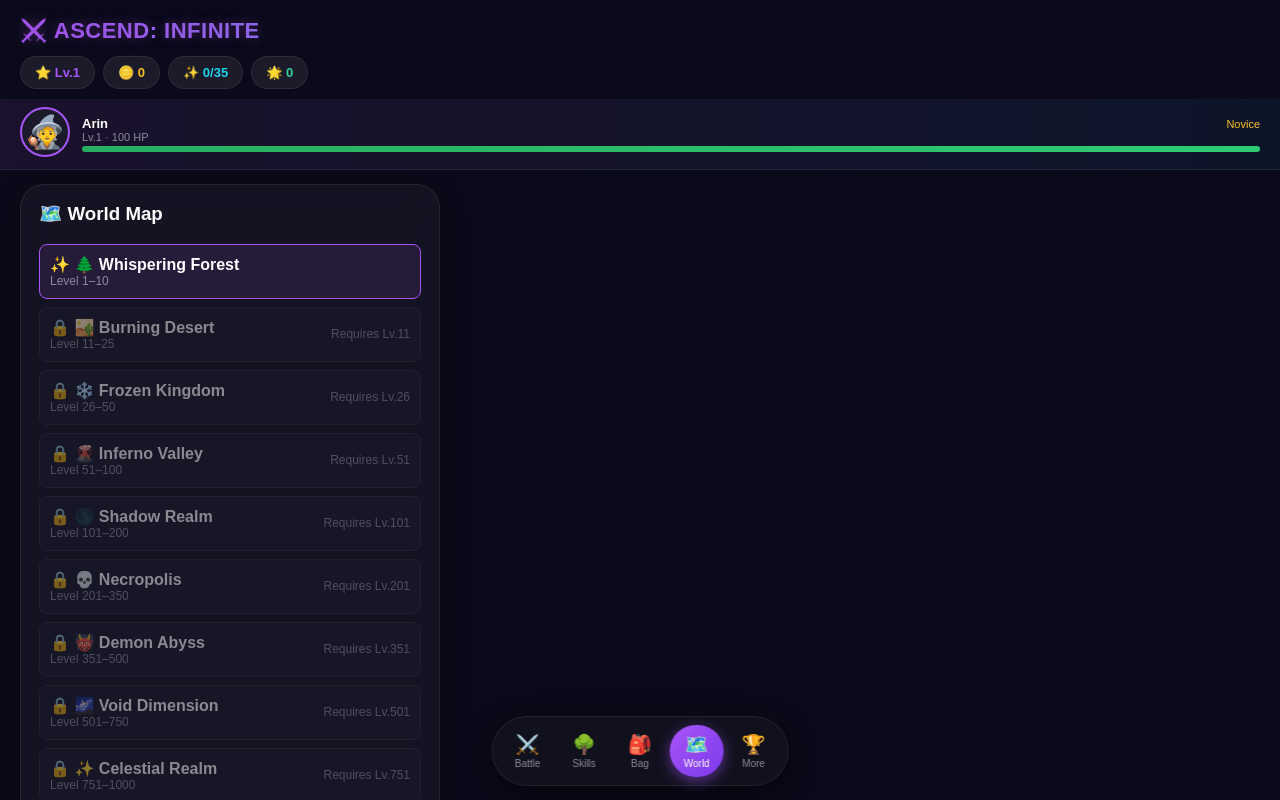
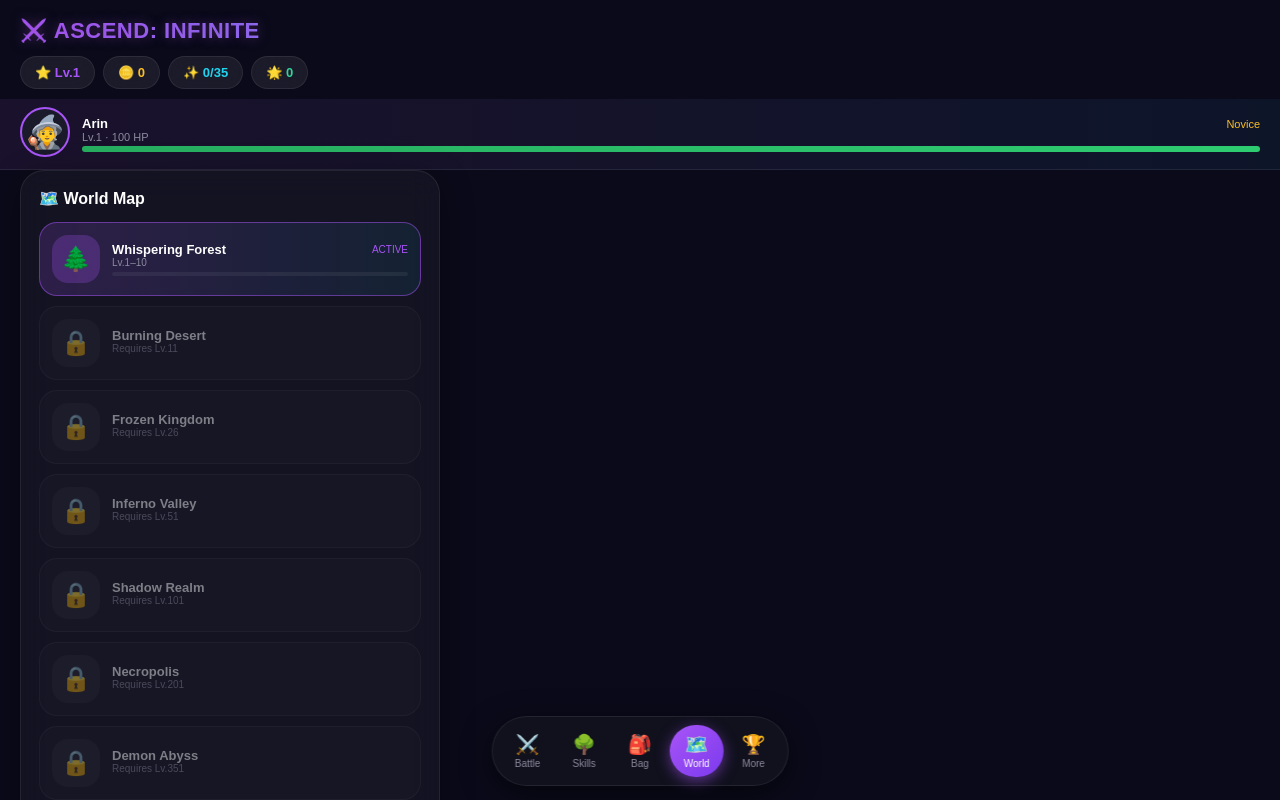
Before and after one commit to baidawi433/ascend-infinite, a React (Vite) app: page / in a window 1280 px wide. Both pictures are taken after a click on the button "🗺️ World". Shown: the top 800 px of the page. Built offline with nearby package versions, Linux system fonts and the light colour scheme.

Commit message:
redesign: inventory grid slots and world map cards

```diff
--- a/src/components/WorldMapPanel.jsx
+++ b/src/components/WorldMapPanel.jsx
@@ -3,43 +3,54 @@ import { areaList } from "../game/areas";
 
 function WorldMapPanel({ gameState, currentAreaId, setCurrentAreaId }) {
   return (
-    <div className="panel-card">
-      <h3 style={{ marginTop: 0 }}>🗺️ World Map</h3>
+    <div className="glass-panel" style={{ padding: "18px", maxWidth: "420px" }}>
+      <h3 style={{ margin: "0 0 14px 0", fontSize: "16px" }}>🗺️ World Map</h3>
+
+      <div style={{ display: "flex", flexDirection: "column", gap: "10px" }}>
         {areaList.map((area) => {
           const isUnlocked = gameState.level >= area.levelRequirement;
           const isActive = area.id === currentAreaId;
-
-        let lockIcon = "🔒";
-        if (isActive) lockIcon = "✨";
-        else if (isUnlocked) lockIcon = "✓";
+          const progress = Math.min(100, Math.max(0, ((gameState.level - area.minLevel) / (area.maxLevel - area.minLevel)) * 100));
 
           return (
             <div
               key={area.id}
               onClick={() => isUnlocked && setCurrentAreaId(area.id)}
               style={{
-              display: "flex", justifyContent: "space-between", alignItems: "center",
-              padding: "10px", marginBottom: "8px", borderRadius: "8px",
-              background: isActive ? "rgba(142, 68, 173, 0.15)" : "#1a1a2a",
+                display: "flex", alignItems: "center", gap: "12px", padding: "12px",
+                borderRadius: "18px",
+                background: isActive ? "linear-gradient(90deg, rgba(168,85,247,0.18), rgba(34,211,238,0.08))" : "rgba(255,255,255,0.03)",
+                border: `1px solid ${isActive ? "rgba(168,85,247,0.5)" : "var(--color-border)"}`,
                 cursor: isUnlocked ? "pointer" : "not-allowed",
-              opacity: isUnlocked ? 1 : 0.5,
-              border: isActive ? "1px solid var(--color-accent-purple)" : "1px solid var(--color-border)",
+                opacity: isUnlocked ? 1 : 0.45,
               }}
             >
-            <div>
-              <strong>{lockIcon} {area.emoji} {area.name}</strong>
-              <p style={{ margin: 0, fontSize: "12px", color: "var(--color-text-muted)" }}>
-                Level {area.minLevel}–{area.maxLevel}
-              </p>
+              <div style={{
+                width: "48px", height: "48px", borderRadius: "16px", flexShrink: 0,
+                background: isActive ? "rgba(168,85,247,0.25)" : "rgba(255,255,255,0.05)",
+                display: "flex", alignItems: "center", justifyContent: "center", fontSize: "24px",
+              }}>
+                {isUnlocked ? area.emoji : "🔒"}
               </div>
-            {!isUnlocked && (
-              <span style={{ fontSize: "12px", color: "var(--color-text-muted)" }}>
-                Requires Lv.{area.levelRequirement}
-              </span>
+
+              <div style={{ flex: 1, minWidth: 0 }}>
+                <div style={{ display: "flex", justifyContent: "space-between", alignItems: "center" }}>
+                  <span style={{ fontSize: "13px", fontWeight: 700 }}>{area.name}</span>
+                  {isActive && <span style={{ fontSize: "10px", color: "var(--color-accent-purple)" }}>ACTIVE</span>}
+                </div>
+                <div style={{ fontSize: "10px", color: "var(--color-text-muted)", marginBottom: "4px" }}>
+                  {isUnlocked ? `Lv.${area.minLevel}–${area.maxLevel}` : `Requires Lv.${area.levelRequirement}`}
+                </div>
+                {isUnlocked && (
+                  <div style={{ background: "rgba(255,255,255,0.06)", borderRadius: "var(--radius-pill)", height: "4px", overflow: "hidden" }}>
+                    <div style={{ width: `${progress}%`, height: "100%", background: "linear-gradient(90deg, #a855f7, #22d3ee)" }} />
+                  </div>
                 )}
+              </div>
             </div>
           );
         })}
+      </div>
     </div>
   );
 }
```
Also changed, not shown: src/components/InventoryPanel.jsx (+49 -69 lines). Lines whose indentation alone changed are shown as unchanged.
